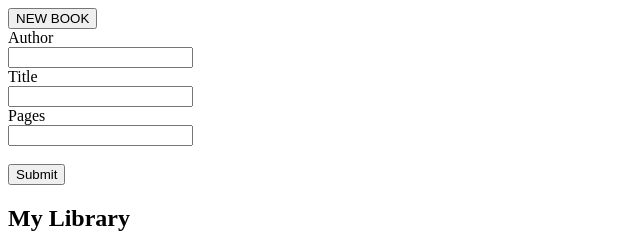
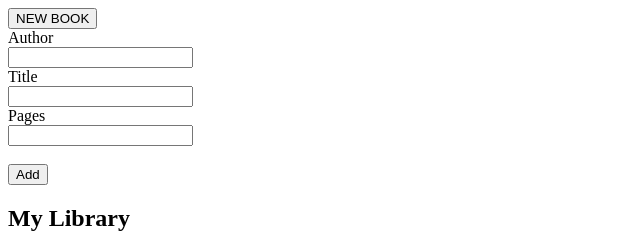
Before and after one commit to jeton-th/library, a website: page index.html in a window 1280 px wide. Both pictures are taken after a click on the button "NEW BOOK". Shown: the top 240 px of the page, 0-640 px from the left. Drawn offline with Linux system fonts and the light colour scheme.

Commit message:
change linter and form button

```diff
--- a/index.html
+++ b/index.html
@@ -10,7 +10,7 @@
 <body>
   <button onclick="showForm()">NEW BOOK</button>
 
-  <div class="form hidden">
+  <form class="form hidden">
     <div>
       <label for="author">Author</label><br>
       <input type="text" name="author" id="author">
@@ -27,8 +27,8 @@
     </div>
 
     <br>
-    <button onclick="addBook()">Submit</button>
-  </div>
+    <input type="button" value="Add" onclick="addBook()">
+  </form>
 
   <div class="library">
     <h2>My Library</h2>
```
Also changed, not shown: .eslintrc.js (deleted), .stickler.yml, 1 other file.
